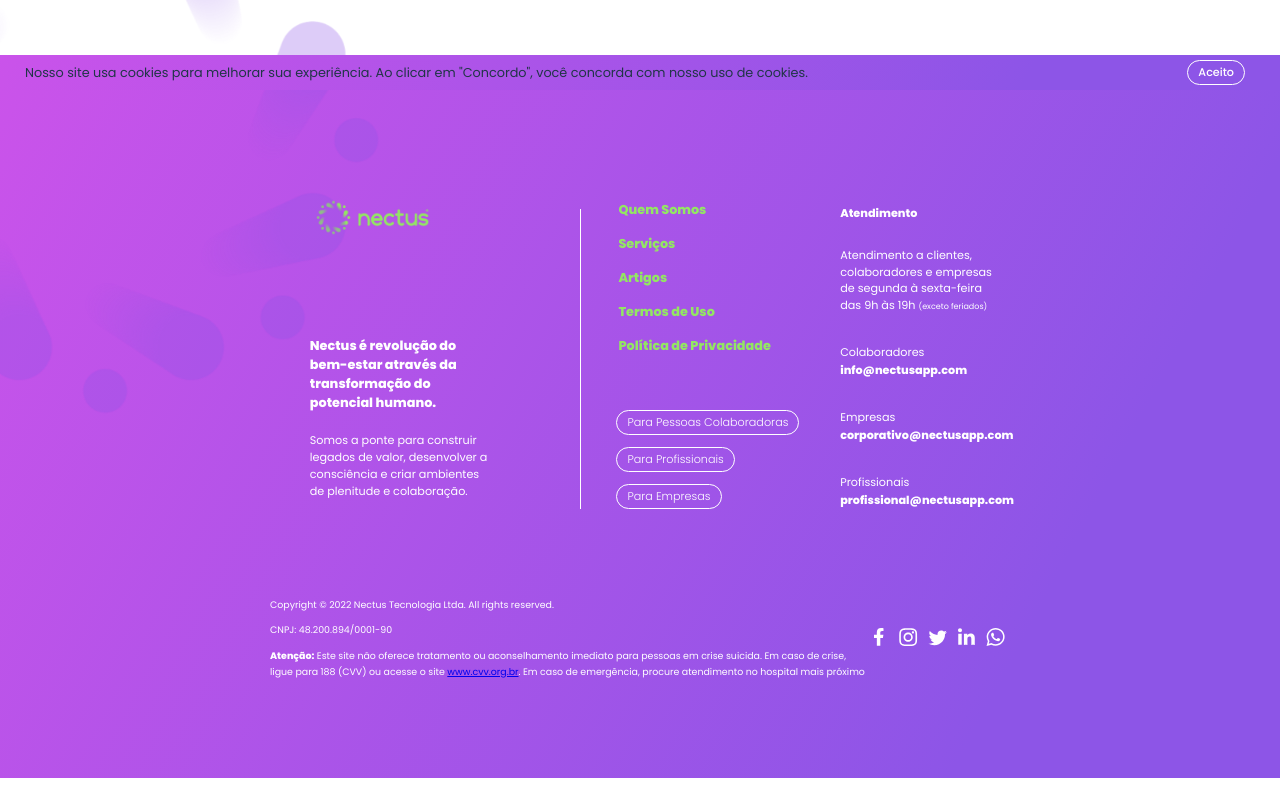
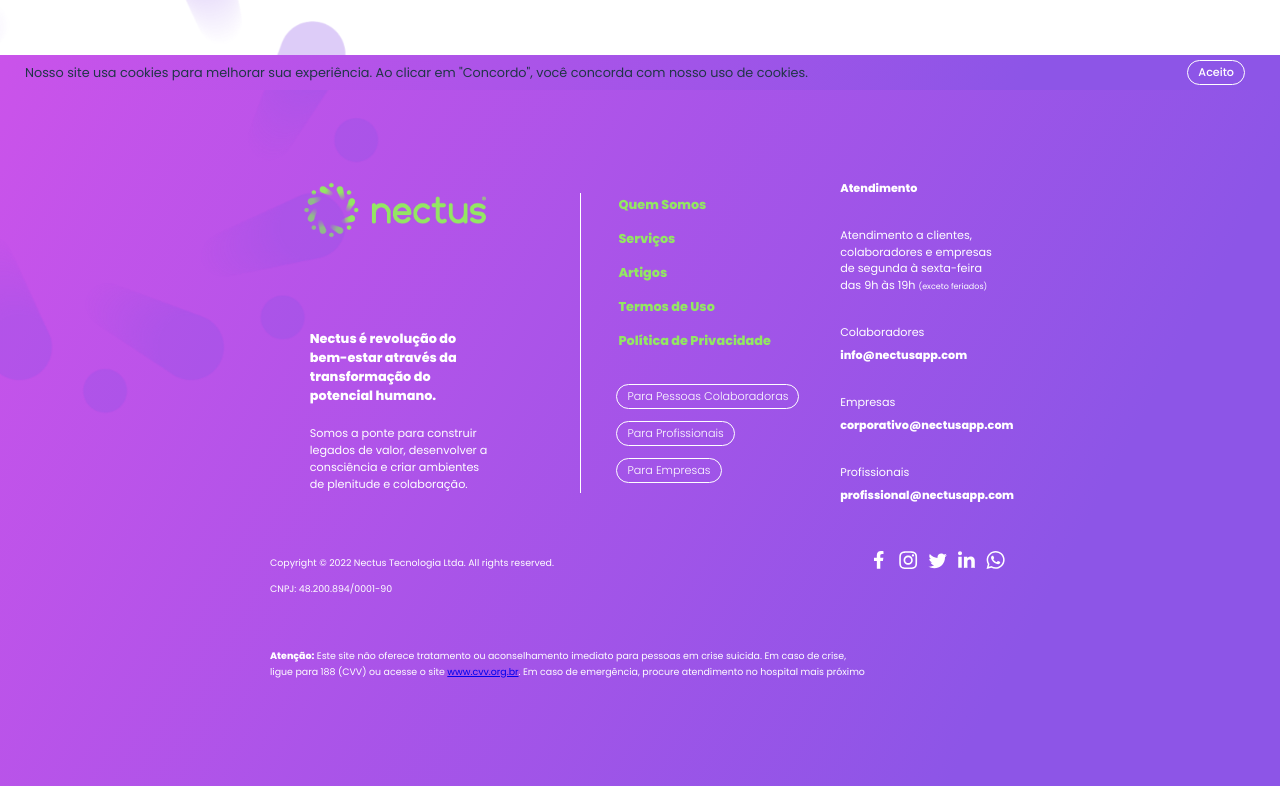
Before and after one commit to sahdibernardi/nectus, a React (Vite) app: page /terms in a window 1280 px wide. Shown: the part 710-1496 px from the top of the page. Built offline with nearby package versions, Linux system fonts and the light colour scheme.

Commit message:
last fixes

```diff
--- a/src/components/Footer.jsx
+++ b/src/components/Footer.jsx
@@ -114,6 +114,8 @@ function Footer() {
           Copyright © 2022 Nectus Tecnologia Ltda. All rights reserved.
         </p>
         <p>CNPJ: 48.200.894/0001-90</p>
+        <br></br>
+        <br></br>
         <p><b>Atenção:</b> Este site não oferece tratamento ou aconselhamento imediato para pessoas em crise suicida. Em caso de crise, ligue para 188 (CVV) ou acesse o site <Link to={'https://www.cvv.org.br'} target="_blank">www.cvv.org.br</Link>. Em caso de emergência, procure atendimento no hospital mais próximo</p>
       </div>
       <Social />
--- a/src/pages/Homepage.jsx
+++ b/src/pages/Homepage.jsx
@@ -180,7 +180,7 @@ function Homepage() {
         <span id="s7-title">
           Separar o pessoal <br></br>do profissional?
         </span>
-        <span id="s7-subtitle">Impossível</span>
+        <span id="s7-subtitle">Impossível.</span>
         <p className='s7-l-text'>
           Existe uma crença de que é possível dividir a personalidade em duas: uma pessoal e outra profissional. Somos seres integrados, que se fragmentam ao longo do tempo. Essa fragmentação, causada pelas bagagens ao longo da vida e,  intensidade da rotina, afeta a saúde física, mental e emocional.
         </p>
--- a/src/pages/Terms.jsx
+++ b/src/pages/Terms.jsx
@@ -26,7 +26,7 @@ function Terms() {
                     Nossos Termos e Condições Gerais de Uso do site estão em constantemente melhoria para melhor atendê-los! Você pode baixá-los clicando <Link to="/public/TermosDeUsoNectus.pdf" download target="_blank" className="link">aqui</Link>.
                 </p>
                 <p className='s2-text'>
-                    A Nectus é a sua parceira. Para mais dúvidas ou sugestões, sobre sobre os nossos Termos de Uso, entre em contato com o nosso suporte em suporte@nectusapp.com!
+                    A Nectus é a sua parceira. Para mais dúvidas ou sugestões, sobre os nossos Termos de Uso, entre em contato com o nosso suporte em suporte@nectusapp.com!
                 </p>
                 <p className='s2-text'>
                     Ficaremos felizes em lhe atender!✨
--- a/src/style/footer.css
+++ b/src/style/footer.css
@@ -113,9 +113,9 @@
   display: flex;
   flex-direction: column-reverse;
   justify-content: space-evenly;
-  align-items: center;
+  align-items: start;
   margin: 20px;
-  padding: 0;
+  padding: 0px;
   list-style: none;
   font-size: 0.8rem;
   color: var(--white);
@@ -163,7 +163,8 @@
   }
 
   .ft-up-logo {
-    width: 135px;
+    width: 220px;
+    margin-left: -20px;
   }
 
   .ft-subtitle {
@@ -178,7 +179,6 @@
 
   .ft-up-c3 {
     width: 200px;
-    height: 362px;
     display: flex;
     flex-direction: column;
     justify-content: space-around;
@@ -209,18 +209,20 @@
 
   .ft-up-c4 {
     max-width: 160px;
+    height: 356px;
     margin-right: 150px;
     font-size: 0.7rem;
+    justify-content: space-between;
   }
 
   .c4-bottom {
-    margin-top: -10px;
+    margin-top: -5px;
     padding: 0px;
   }
 
   #ft-c4-title{
     margin-bottom: 35px;
-    margin-top: 55px;
+    margin-top: 0px;
   }
 
   #ft-c4-holidays {
@@ -232,7 +234,7 @@
     justify-content: space-between;
     padding: 0 230px 0 230px;
     font-size: 0.59rem;
-    margin-top: -20px;
+    margin-top: 20px;
     line-height: 0.5rem;
   }
 
--- a/src/style/homepage.css
+++ b/src/style/homepage.css
@@ -1142,7 +1142,7 @@ body {
 
   .s8-text {
     font-size: 0.7rem;
-    width: 230px;
+    width: 245px;
     margin-left: -520px;
     margin-top: 340px;
     margin-right: 280px;
```
